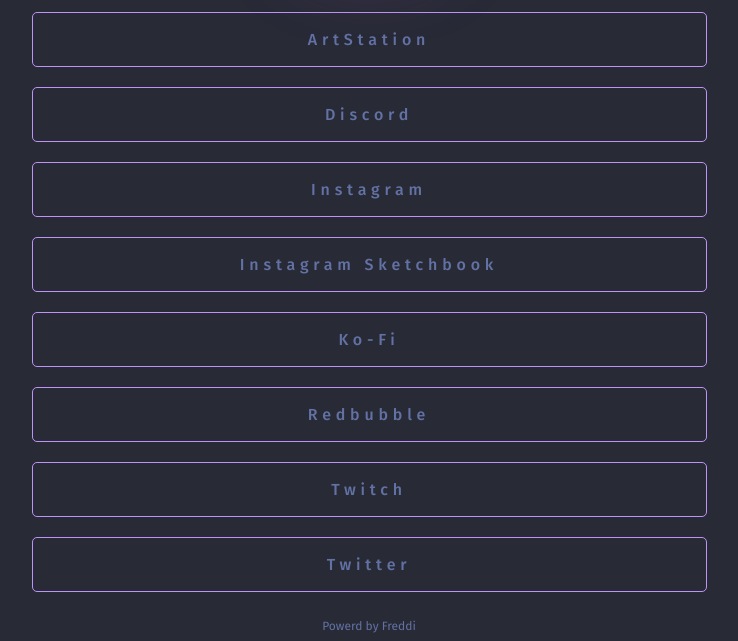
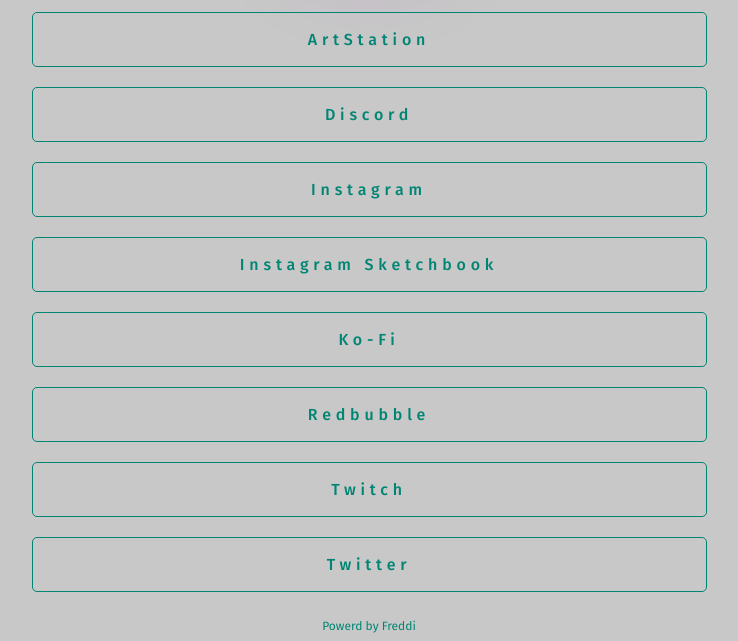
Before and after one commit to creanima/creanimalink, a website built with Vite: page index.html in a window 1280 px wide. Shown: the part 192-833 px from the top of the page, without its empty margins (271-1009 px from the left). Built offline with nearby package versions, Linux system fonts and the light colour scheme; some packages are replaced by stand-ins of ours.

Commit message:
Update style.css

```diff
--- a/style.css
+++ b/style.css
@@ -3,10 +3,10 @@
 :root {
     --font: 'Fira Sans', sans-serif;
 
-    --background: #282a36;
-    --selection:#44475a;
-    --comment:#6272a4;
-    --purple:#bd93f9;
+    --background: #c8c8c8;
+    --selection:#88b7ae;
+    --comment:#008573;
+    --purple:#008573;
     --white:#f8f8f2;
     --pink:#ecc8b2;
 }
```
